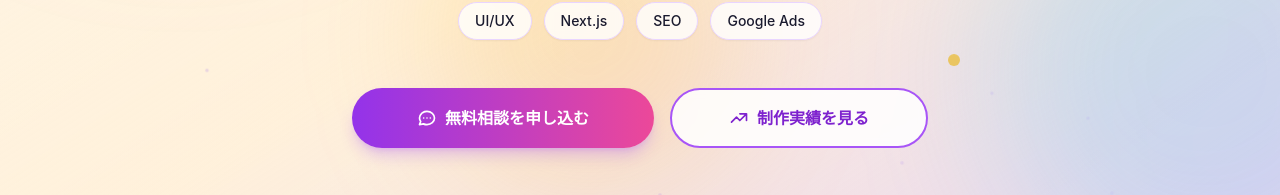
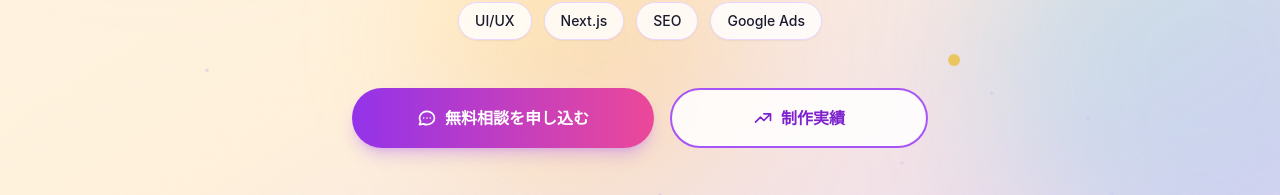
Before and after one commit to alzin/ui-ux-nipporia-lp, a Next.js app: page / in a window 1280 px wide. Shown: the part 503-698 px from the top of the page. Built offline with nearby package versions, Linux system fonts and the light colour scheme.

Commit message:
update the second btn CTA to direct to prev projects

```diff
--- a/src/components/pages/home/sections/Hero.tsx
+++ b/src/components/pages/home/sections/Hero.tsx
@@ -108,7 +108,7 @@ export default function Hero() {
               </Link>
 
               <Link
-                href="#transformation"
+                href="#visual-examples"
                 className="sm:flex-1 inline-flex w-full items-center justify-center gap-2 rounded-full border-2 border-purple-500 bg-white/85 px-8 py-4 text-[15px] sm:text-base font-semibold text-purple-700 backdrop-blur-sm transition-all duration-300 hover:bg-purple-500 hover:text-white focus-visible:outline-none focus-visible:ring-2 focus-visible:ring-purple-500 focus-visible:ring-offset-2"
               >
                 <svg
@@ -124,7 +124,7 @@ export default function Hero() {
                     d="M13 7h8m0 0v8m0-8l-8 8-4-4-6 6"
                   />
                 </svg>
-                制作実績を見る
+                制作実績
               </Link>
             </div>
         </div>
@@ -177,7 +177,7 @@ export default function Hero() {
 
               {/* Secondary CTA */}
               <Link
-                href="#transformation"
+                href="#visual-examples"
                 className="group flex items-center gap-3 px-4 py-3 rounded-xl bg-white border-2 border-purple-200 text-purple-600 font-semibold text-sm hover:border-purple-500 hover:bg-purple-50 transition-all duration-300"
               >
                 <svg
@@ -193,7 +193,7 @@ export default function Hero() {
                     d="M13 7h8m0 0v8m0-8l-8 8-4-4-6 6"
                   />
                 </svg>
-                <span className="whitespace-nowrap">実績を見る</span>
+                <span className="whitespace-nowrap">制作実績</span>
               </Link>
 
               {/* Subtle indicator */}
@@ -225,10 +225,10 @@ export default function Hero() {
             </Link>
 
             <Link
-              href="#transformation"
+              href="#visual-examples"
               className="flex-1 text-center px-4 py-3 rounded-xl bg-white border-2 border-purple-200 text-purple-600 font-semibold text-sm"
             >
-              実績を見る
+              制作実績
             </Link>
           </div>
         </div>
```
